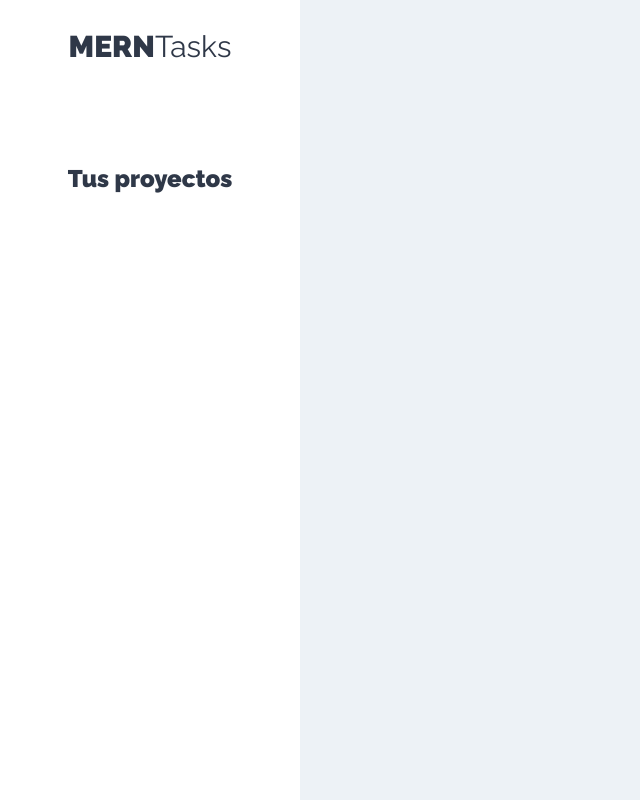
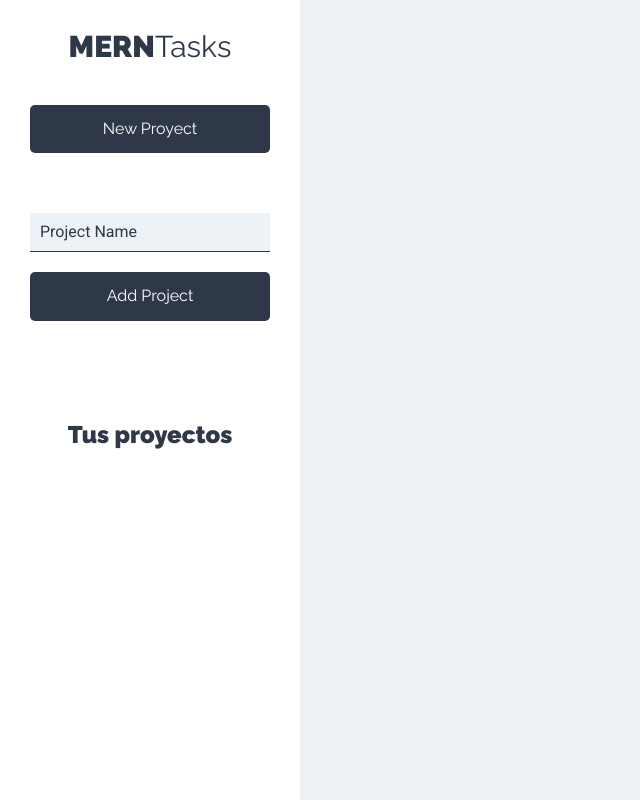
Before and after one commit to ChristianRM/task_manager-client, a React (Create React App) app: page /projects in a window 1280 px wide. Shown: the whole page, without its empty margins (0-640 px from the left). Built offline with nearby package versions, Linux system fonts and the light colour scheme.

Commit message:
Add new project component

```diff
--- a/src/components/layout/Sidebar.js
+++ b/src/components/layout/Sidebar.js
@@ -1,7 +1,9 @@
+import AddProject from "../projects/AddProject";
 const Sidebar = () => {
     return (
         <aside>
             <h1>MERN<span>Tasks</span></h1>
+            <AddProject/>
             <div className="proyectos">
                 <h2>
                     Tus proyectos
--- /dev/null
+++ b/src/components/projects/AddProject.js
@@ -0,0 +1,30 @@
+import { Fragment } from "react";
+
+const AddProject = () => {
+    return (
+        <Fragment>
+            <button
+                type="button"
+                className=" btn btn-block btn-primario">
+                New Proyect
+            </button>
+            <form className="formulario-nuevo-proyecto">
+                <input
+                    type="text"
+                    className="input-text"
+                    placeholder="Project Name"
+                    name="name"
+                />
+                <input
+                    type="submit"
+                    className="btn btn-primario btn-block"
+                    value="Add Project"
+
+                />
+            </form>
+        </Fragment>
+
+    );
+}
+
+export default AddProject;
```
Also changed, not shown: 1 other file (tests, documents, lock files or other folders).
